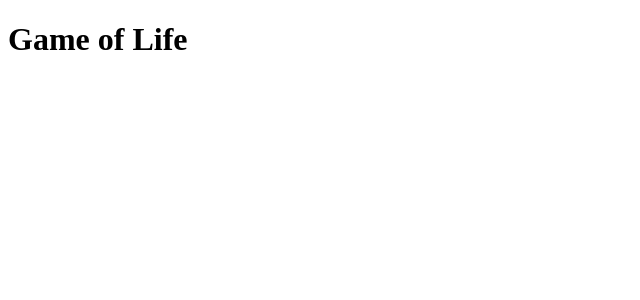
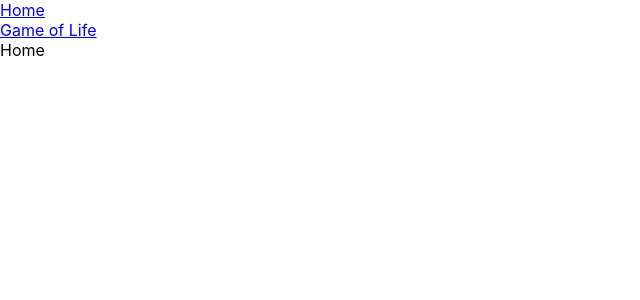
Before and after one commit to fedeviotti/game-of-life-reloaded, a React app: page / in a window 1280 px wide. Shown: the top 300 px of the page, without its empty margins (0-640 px from the left). Built offline with nearby package versions, Linux system fonts and the light colour scheme.

Commit message:
Feat: setup navigation

```diff
--- a/package.json
+++ b/package.json
@@ -34,6 +34,7 @@
   "dependencies": {
     "react": "^17.0.2",
     "react-dom": "^17.0.2",
+    "react-router-dom": "^6.0.2",
     "typescript": "^4.5.2"
   }
 }
--- a/src/app.tsx
+++ b/src/app.tsx
@@ -1,8 +1,28 @@
 import * as React from 'react';
+import { BrowserRouter, Route, Routes } from 'react-router-dom';
 import GameOfLife from './pages/game-of-life';
+import Layout from './components/layout';
+import Home from './pages/home';
 
 const App: React.FC = () => {
-  return <GameOfLife />;
+  return (
+    <BrowserRouter>
+      <Routes>
+        <Route path="/" element={<Layout />}>
+          <Route index element={<Home />} />
+          <Route path="game-of-life" element={<GameOfLife />} />
+        </Route>
+        <Route
+          path="*"
+          element={
+            <main style={{ padding: '1rem' }}>
+              <p>There's nothing here!</p>
+            </main>
+          }
+        />
+      </Routes>
+    </BrowserRouter>
+  );
 };
 
 export default App;
--- /dev/null
+++ b/src/components/layout.tsx
@@ -0,0 +1,20 @@
+import * as React from 'react';
+import { Link, Outlet } from 'react-router-dom';
+
+const Layout: React.FC = () => {
+  return (
+    <>
+      <header>
+        <Link to="/">Home</Link>
+        <nav>
+          <Link to="/game-of-life">Game of Life</Link>
+        </nav>
+      </header>
+      <main>
+        <Outlet />
+      </main>
+    </>
+  );
+};
+
+export default Layout;
--- /dev/null
+++ b/src/index.css
@@ -0,0 +1,39 @@
+* {
+    padding: 0;
+    margin: 0;
+    box-sizing: border-box;
+}
+
+body {
+    margin: 0;
+    font-family: -apple-system, BlinkMacSystemFont, 'Segoe UI', 'Roboto', 'Oxygen',
+    'Ubuntu', 'Cantarell', 'Fira Sans', 'Droid Sans', 'Helvetica Neue',
+    sans-serif;
+    -webkit-font-smoothing: antialiased;
+    -moz-osx-font-smoothing: grayscale;
+}
+
+code {
+    font-family: source-code-pro, Menlo, Monaco, Consolas, 'Courier New',
+    monospace;
+}
+
+:root {
+    --color-primary: #1EE892;
+    --color-primary-ligth: #4DECA7;
+    --color-primary-dark: #13B971;
+    --color-secondary: #00C5FF;
+    --color-secondary-ligth: #37D0FF;
+    --color-secondary-dark: #009AC8;
+    --color-tertiary: #FE9800;
+    --color-tertiary-ligth: #FFAF37;
+    --color-tertiary-dark: #C87800;
+
+    --color-black: #000000;
+    --color-white: #FFFFFF;
+
+    --color-grey: #696969;
+    --color-grey-ligth: #eeeeee;
+
+    --color-error: #ff1744;
+}
--- a/src/index.tsx
+++ b/src/index.tsx
@@ -1,5 +1,6 @@
 import React from 'react';
 import ReactDOM from 'react-dom';
+import './index.css';
 import App from './app';
 
-ReactDOM.render(<App />, document.getElementById("root"));
+ReactDOM.render(<App />, document.getElementById('root'));
--- a/src/pages/game-of-life.tsx
+++ b/src/pages/game-of-life.tsx
@@ -1,7 +1,7 @@
 import * as React from 'react';
 
 const GameOfLife: React.FC = () => {
-  return <h1>Game of Life</h1>;
+  return <p>Game of Life</p>;
 };
 
 export default GameOfLife;
--- /dev/null
+++ b/src/pages/home.tsx
@@ -0,0 +1,7 @@
+import * as React from 'react';
+
+const Home: React.FC = () => {
+  return <p>Home</p>;
+};
+
+export default Home;
--- a/webpack.config.js
+++ b/webpack.config.js
@@ -13,6 +13,7 @@ module.exports = {
       directory: path.join(__dirname, 'src'),
     },
     open: true,
+    historyApiFallback: true,
   },
   module: {
     rules: [
```
Also changed, not shown: 1 other file (tests, documents, lock files or other folders).
